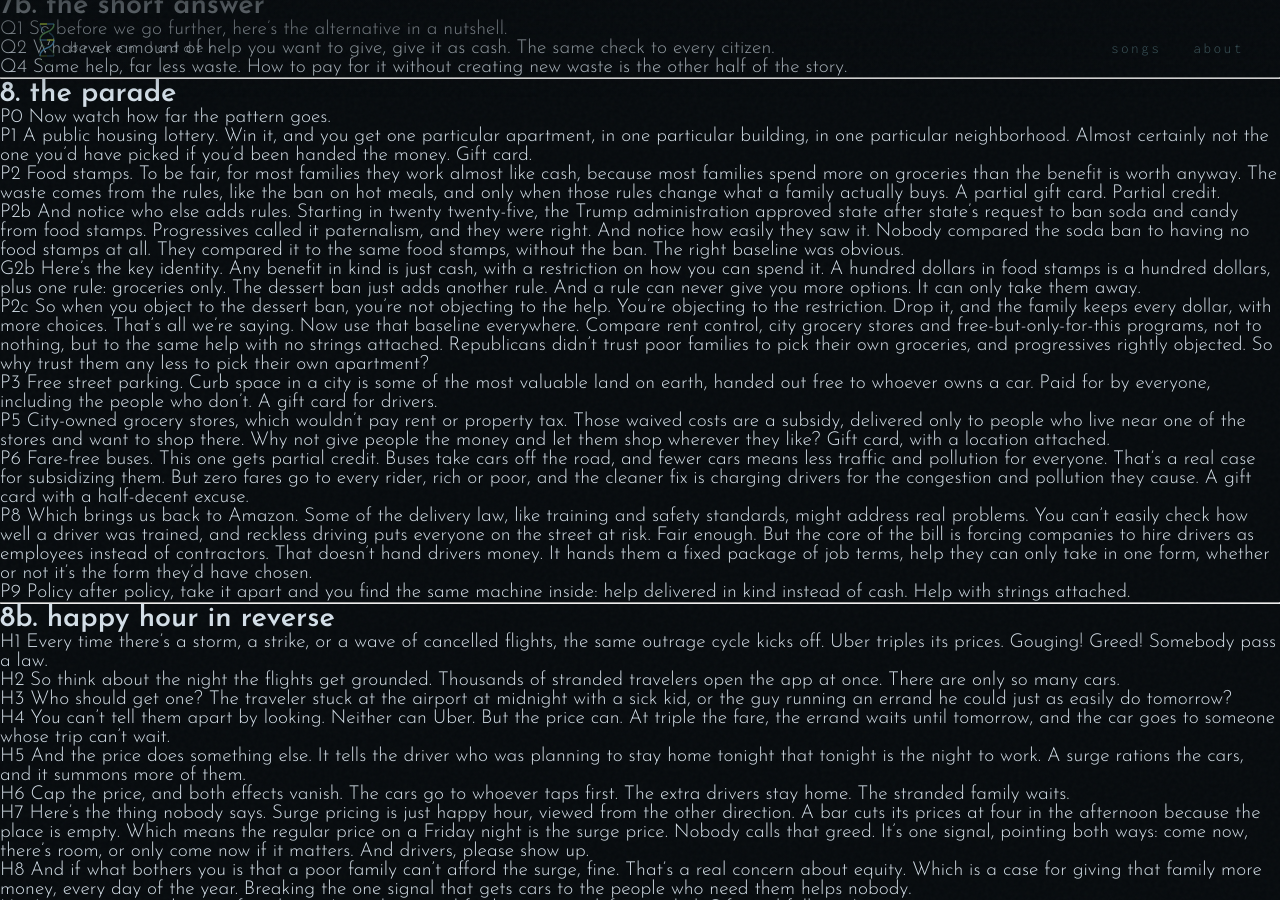
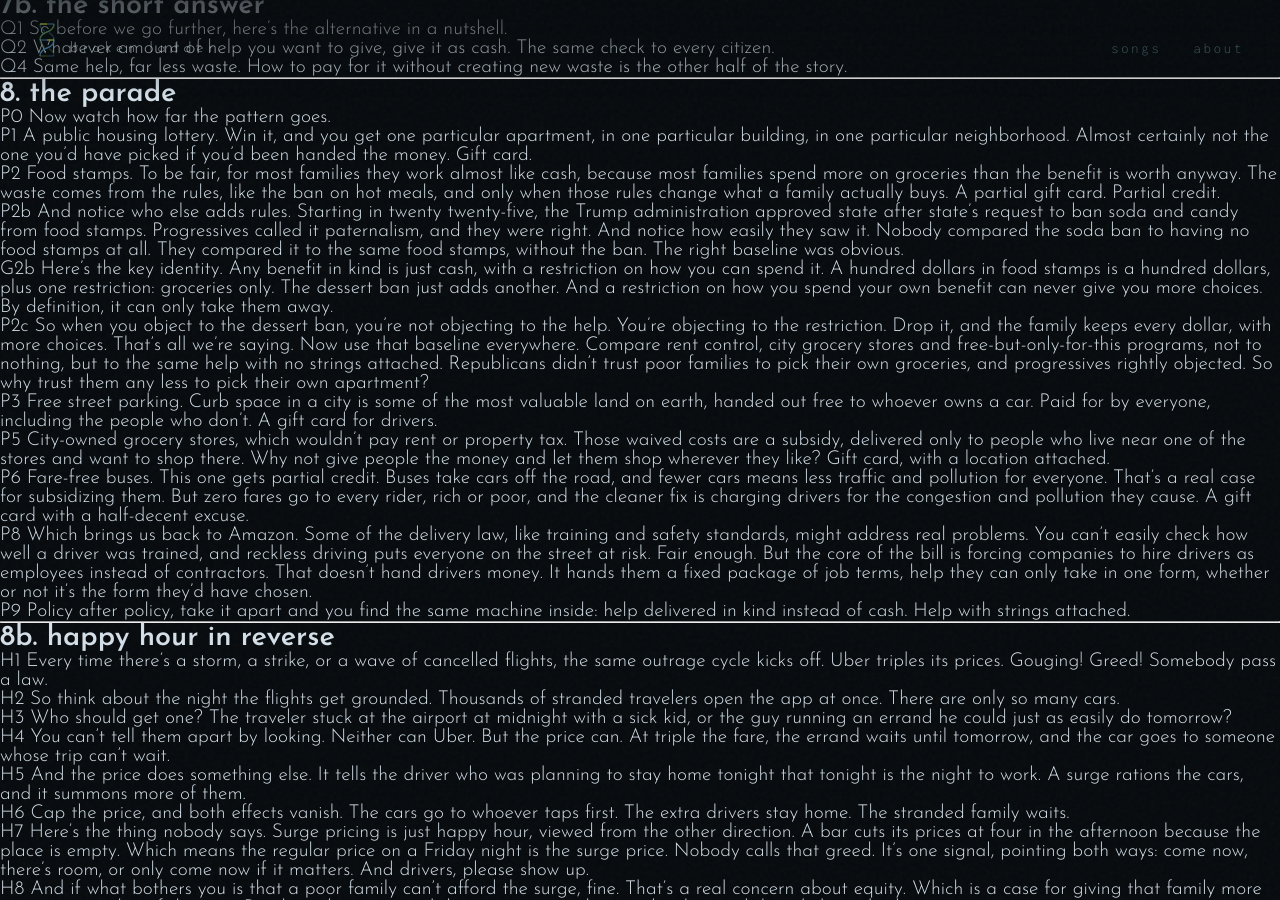
Before and after one commit to ClayShentrup/brokenladder, a Jekyll site: the page built from safety-net-vs-socialism/script.md, in a window 1280 px wide and 900 px high, scrolled down 2395 px. Built offline with Jekyll 4.4.1, drawn with Linux system fonts in a browser that asks for light colours; our own code applies the rules of GitHub Pages for plain Markdown files.

Commit message:
economic illiteracy: 'restriction', not 'rule'
Co-Authored-By: Claude Opus 5.5 <noreply@anthropic.com>
Claude-Session: https://claude.ai/code/session_01BsiGF9St2tiTePmyBZgNDi

```diff
--- a/safety-net-vs-socialism/script.md
+++ b/safety-net-vs-socialism/script.md
@@ -171,7 +171,7 @@ P2 Food stamps. To be fair, for most families they work almost like cash, becaus
 
 P2b And notice who else adds rules. Starting in twenty twenty-five, the Trump administration approved state after state's request to ban soda and candy from food stamps. Progressives called it paternalism, and they were right. And notice how easily they saw it. Nobody compared the soda ban to having no food stamps at all. They compared it to the same food stamps, without the ban. The right baseline was obvious.
 
-G2b Here's the key identity. Any benefit in kind is just cash, with a restriction on how you can spend it. A hundred dollars in food stamps is a hundred dollars, plus one rule: groceries only. The dessert ban just adds another rule. And a rule can never give you more options. It can only take them away.
+G2b Here's the key identity. Any benefit in kind is just cash, with a restriction on how you can spend it. A hundred dollars in food stamps is a hundred dollars, plus one restriction: groceries only. The dessert ban just adds another. And a restriction on how you spend your own benefit can never give you more choices. By definition, it can only take them away.
 
 P2c So when you object to the dessert ban, you're not objecting to the help. You're objecting to the restriction. Drop it, and the family keeps every dollar, with more choices. That's all we're saying. Now use that baseline everywhere. Compare rent control, city grocery stores and free-but-only-for-this programs, not to nothing, but to the same help with no strings attached. Republicans didn't trust poor families to pick their own groceries, and progressives rightly objected. So why trust them any less to pick their own apartment?
 
--- a/safety-net-vs-socialism/src/_mid.js
+++ b/safety-net-vs-socialism/src/_mid.js
@@ -167,7 +167,7 @@
     D('economic physics', 960, 170, 96, { color: K.red, alpha: fadeIn(w('G3e', 'economic physics'), 0.3) });
     const a1 = fadeIn(w('G3e', 'two arrangements'), 0.3), a2 = fadeIn(w('G3e', 'exactly the same'), 0.3);
     card(560, 520, 680, 360, c('G3e'), () => {
-      D('food stamps', 0, -110, 50, { color: K.grey }); D('= cash + a rule', 0, -20, 60); D('the sublet', 0, 70, 50, { color: K.grey, alpha: a1 }); D('= the cash value', 0, 140, 52, { alpha: a1 });
+      D('food stamps', 0, -110, 50, { color: K.grey }); D('= cash + a restriction', 0, -20, 56); D('the sublet', 0, 70, 50, { color: K.grey, alpha: a1 }); D('= the cash value', 0, 140, 52, { alpha: a1 });
     });
     card(1360, 520, 680, 360, ['G3e', 'exactly the same'], () => {
       D('same money,', 0, -60, 70, { alpha: a2 }); D('same direction', 0, 30, 70, { alpha: a2 });
@@ -223,8 +223,8 @@
       D('a benefit in kind =', 0, -170, 56, { color: K.grey });
       D('cash + a restriction', 0, -80, 92, { color: K.red });
       D('$100 food stamps  =  $100  +  "groceries only"', 0, 30, 46, { alpha: fadeIn(w('G2b', 'hundred dollars in food'), 0.2) });
-      Dm('dessert ban = one more rule', 0, 100, 40, { alpha: fadeIn(w('G2b', 'dessert ban'), 0.2) });
-      D('a rule never adds options. it only removes them.', 0, 175, 44, { alpha: fadeIn(w('G2b', 'never give'), 0.2) });
+      Dm('dessert ban = one more restriction', 0, 100, 40, { alpha: fadeIn(w('G2b', 'dessert ban'), 0.2) });
+      D('a restriction never adds choices. it only removes them.', 0, 175, 44, { alpha: fadeIn(w('G2b', 'never give'), 0.2) });
     });
   }
   function sPipe() {
--- a/safety-net-vs-socialism/src/main.js
+++ b/safety-net-vs-socialism/src/main.js
@@ -328,7 +328,7 @@
     D('economic physics', 960, 170, 96, { color: K.red, alpha: fadeIn(w('G3e', 'economic physics'), 0.3) });
     const a1 = fadeIn(w('G3e', 'two arrangements'), 0.3), a2 = fadeIn(w('G3e', 'exactly the same'), 0.3);
     card(560, 520, 680, 360, c('G3e'), () => {
-      D('food stamps', 0, -110, 50, { color: K.grey }); D('= cash + a rule', 0, -20, 60); D('the sublet', 0, 70, 50, { color: K.grey, alpha: a1 }); D('= the cash value', 0, 140, 52, { alpha: a1 });
+      D('food stamps', 0, -110, 50, { color: K.grey }); D('= cash + a restriction', 0, -20, 56); D('the sublet', 0, 70, 50, { color: K.grey, alpha: a1 }); D('= the cash value', 0, 140, 52, { alpha: a1 });
     });
     card(1360, 520, 680, 360, ['G3e', 'exactly the same'], () => {
       D('same money,', 0, -60, 70, { alpha: a2 }); D('same direction', 0, 30, 70, { alpha: a2 });
@@ -384,8 +384,8 @@
       D('a benefit in kind =', 0, -170, 56, { color: K.grey });
       D('cash + a restriction', 0, -80, 92, { color: K.red });
       D('$100 food stamps  =  $100  +  "groceries only"', 0, 30, 46, { alpha: fadeIn(w('G2b', 'hundred dollars in food'), 0.2) });
-      Dm('dessert ban = one more rule', 0, 100, 40, { alpha: fadeIn(w('G2b', 'dessert ban'), 0.2) });
-      D('a rule never adds options. it only removes them.', 0, 175, 44, { alpha: fadeIn(w('G2b', 'never give'), 0.2) });
+      Dm('dessert ban = one more restriction', 0, 100, 40, { alpha: fadeIn(w('G2b', 'dessert ban'), 0.2) });
+      D('a restriction never adds choices. it only removes them.', 0, 175, 44, { alpha: fadeIn(w('G2b', 'never give'), 0.2) });
     });
   }
   function sPipe() {
--- a/safety-net-vs-socialism/src/script.json
+++ b/safety-net-vs-socialism/src/script.json
@@ -154,7 +154,7 @@
   },
   {
    "id": "G2b",
-   "text": "Here's the key identity. Any benefit in kind is just cash, with a restriction on how you can spend it. A hundred dollars in food stamps is a hundred dollars, plus one rule: groceries only. The dessert ban just adds another rule. And a rule can never give you more options. It can only take them away.",
+   "text": "Here's the key identity. Any benefit in kind is just cash, with a restriction on how you can spend it. A hundred dollars in food stamps is a hundred dollars, plus one restriction: groceries only. The dessert ban just adds another. And a restriction on how you spend your own benefit can never give you more choices. By definition, it can only take them away.",
    "gap": 1.3
   },
   {
```
Also changed, not shown: safety-net-vs-socialism/narration/manifest.json, safety-net-vs-socialism/narration/raw/manifest.json, 2 other files.
